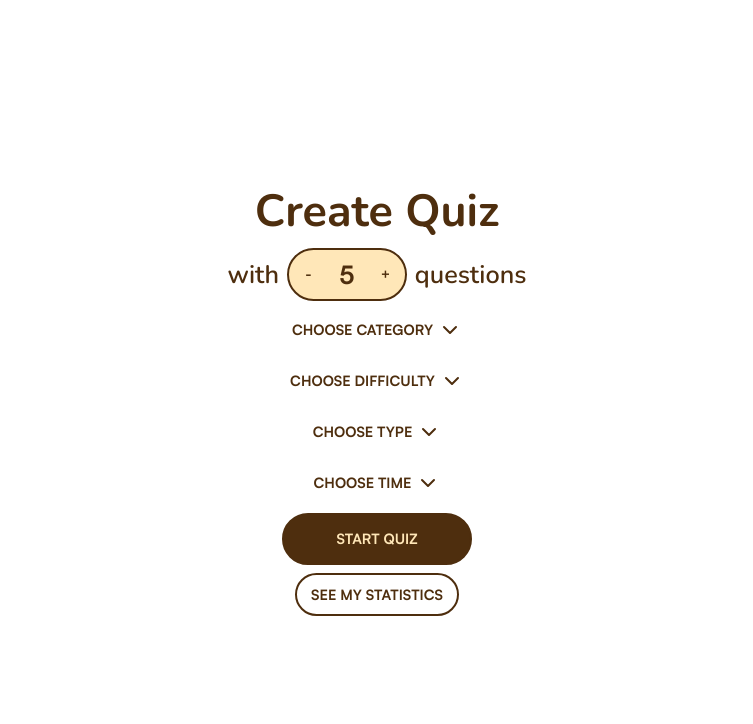
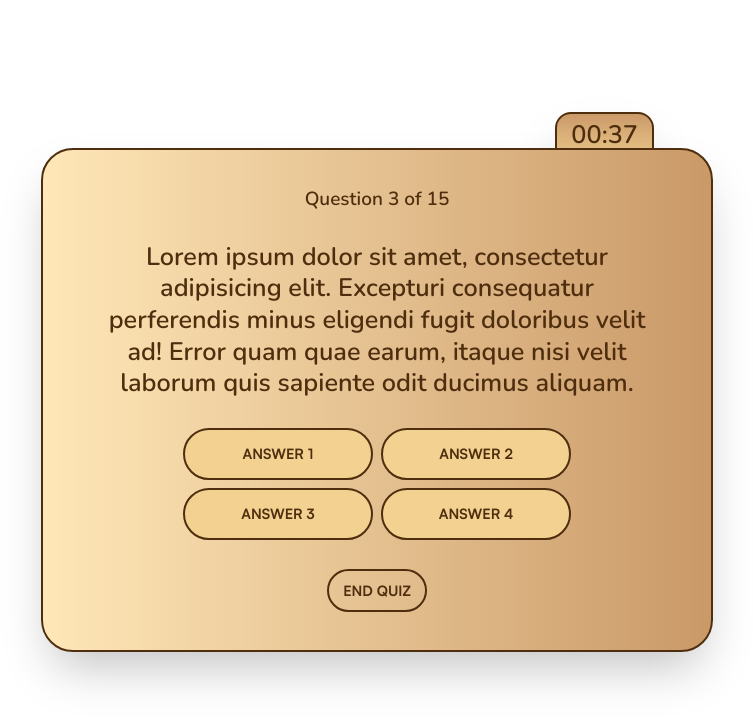
Before and after one commit to Arden27/React_01.24, a React (Vite) app: page /play in a window 1280 px wide. Shown: the top 724 px of the page, without its empty margins (263-1016 px from the left). Built offline with nearby package versions, Linux system fonts and the light colour scheme.

Commit message:
remove temporary routing with state and add basic routing with react-router-dom

```diff
--- a/src/App.tsx
+++ b/src/App.tsx
@@ -1,22 +1,27 @@
-import { useState } from 'react'
+import { createBrowserRouter, RouterProvider } from 'react-router-dom'
 import { CreateQuizScreen } from '@/screens/CreateQuizScreen'
 import { ResultScreen } from './screens/ResultScreen'
 import { PlayQuizScreen } from './screens/PlayQuizScreen'
 
-type QuizState = 'create' | 'play' | 'result'
+const router = createBrowserRouter([
+  {
+    path: '/',
+    element: <CreateQuizScreen />
+  },
+  {
+    path: '/play',
+    element: <PlayQuizScreen />
+  },
+  {
+    path: '/result',
+    element: <ResultScreen />
+  }
+])
 
 function App() {
-  const [quizState, setQuizState] = useState<QuizState>('create')
-
   return (
     <main className="flex h-screen w-screen flex-col items-center justify-center gap-2">
-      {quizState === 'play' ? (
-        <PlayQuizScreen setQuizState={setQuizState} />
-      ) : quizState === 'create' ? (
-        <CreateQuizScreen setQuizState={setQuizState} />
-      ) : (
-        <ResultScreen setQuizState={setQuizState} />
-      )}
+      <RouterProvider router={router}/>
     </main>
   )
 }
--- a/src/screens/CreateQuizScreen.tsx
+++ b/src/screens/CreateQuizScreen.tsx
@@ -1,10 +1,9 @@
-import { SetQuizStateProps } from './sharedTypes'
 import menuOptions from '@/data/menuOptions'
 import { Button } from '@/components/Button'
 import { DropdownMenu } from '@/components/DropdownMenu'
 import { SetQuantityGroup } from '@/components/SetQuantityGroup'
 
-export function CreateQuizScreen({ setQuizState }: SetQuizStateProps) {
+export function CreateQuizScreen({}) {
   return (
     <>
       <h1 className="text-2xl font-bold">Create Quiz</h1>
@@ -38,7 +37,7 @@ export function CreateQuizScreen({ setQuizState }: SetQuizStateProps) {
         </DropdownMenu>
       ))}
 
-      <Button format="lg border fill" onClick={() => setQuizState('play')}>
+      <Button format="lg border fill" onClick={() => {}}>
         Start quiz
       </Button>
       <Button format="sm border">See my statistics</Button>
--- a/src/screens/PlayQuizScreen.tsx
+++ b/src/screens/PlayQuizScreen.tsx
@@ -1,8 +1,7 @@
-import { SetQuizStateProps } from './sharedTypes'
 import { Button } from '@/components/Button'
 import { CountdownTimer } from '@/components/CountdownTimer'
 
-export function PlayQuizScreen({ setQuizState }: SetQuizStateProps) {
+export function PlayQuizScreen({ }) {
   return (
     <div className="relative m-lg flex max-w-2xl flex-col items-center justify-center gap-md rounded-[2rem] border-2 border-solid border-text bg-gradient-to-r from-bg3 to-bg2 p-lg shadow-2xl">
       <CountdownTimer
@@ -17,7 +16,7 @@ export function PlayQuizScreen({ setQuizState }: SetQuizStateProps) {
         minus eligendi fugit doloribus velit ad! Error quam quae earum, itaque nisi velit laborum
         quis sapiente odit ducimus aliquam.
       </h2>
-      <div className="flex flex-col gap-2" onClick={() => setQuizState('result')}>
+      <div className="flex flex-col gap-2" onClick={() => {}}>
         <div className="flex flex-row gap-2">
           <Button format="lg border" className="bg-bg">
             Answer 1
@@ -38,7 +37,7 @@ export function PlayQuizScreen({ setQuizState }: SetQuizStateProps) {
       <Button
         format="sm border"
         className=" hover:bg-red-700 hover:text-bg"
-        onClick={() => setQuizState('create')}>
+        onClick={() => {}}>
         End Quiz
       </Button>
     </div>
--- a/src/screens/ResultScreen.tsx
+++ b/src/screens/ResultScreen.tsx
@@ -1,8 +1,7 @@
 import { Button } from '@/components/Button'
-import { SetQuizStateProps } from './sharedTypes'
 import RestartIcon from '@/assets/svg/restart.svg?react'
 
-export function ResultScreen({ setQuizState }: SetQuizStateProps) {
+export function ResultScreen({}) {
   return (
     <div className="relative m-lg flex flex-col items-center justify-center gap-md rounded-[2rem] border-2 border-solid border-text bg-gradient-to-r from-bg2 to-bg3 p-lg shadow-lg">
       <h3 className="flex-start slide-in-bottom absolute -top-lg right-xl -z-10 flex rounded-tl-[1rem] rounded-tr-[1rem] border-2 border-solid border-text bg-gradient-to-b from-bg2 to-bg p-xs pt-3xs text-lg shadow-2xl">
@@ -52,13 +51,13 @@ export function ResultScreen({ setQuizState }: SetQuizStateProps) {
         </div>
 
         <div className="flex h-full flex-col items-end justify-end gap-xs">
-          <Button format="sm border" onClick={() => setQuizState('play')} className="relative ">
+          <Button format="sm border" onClick={() => {}} className="relative ">
             <div className="relative flex h-full w-full flex-row items-center justify-center gap-3xs">
               <RestartIcon className="h-md w-md" />
               Restart
             </div>
           </Button>
-          <Button format="lg border" className="bg-bg" onClick={() => setQuizState('create')}>
+          <Button format="lg border" className="bg-bg" onClick={() => {}}>
             Choose another quiz
           </Button>
         </div>
--- a/src/screens/sharedTypes.tsx
+++ b/src/screens/sharedTypes.tsx
@@ -1,5 +1,5 @@
 import { Dispatch, SetStateAction } from 'react'
 
 export interface SetQuizStateProps {
-  setQuizState: Dispatch<SetStateAction<'create' | 'play' | 'result'>>
+  setQuizState?: Dispatch<SetStateAction<'create' | 'play' | 'result'>>
 }
```
